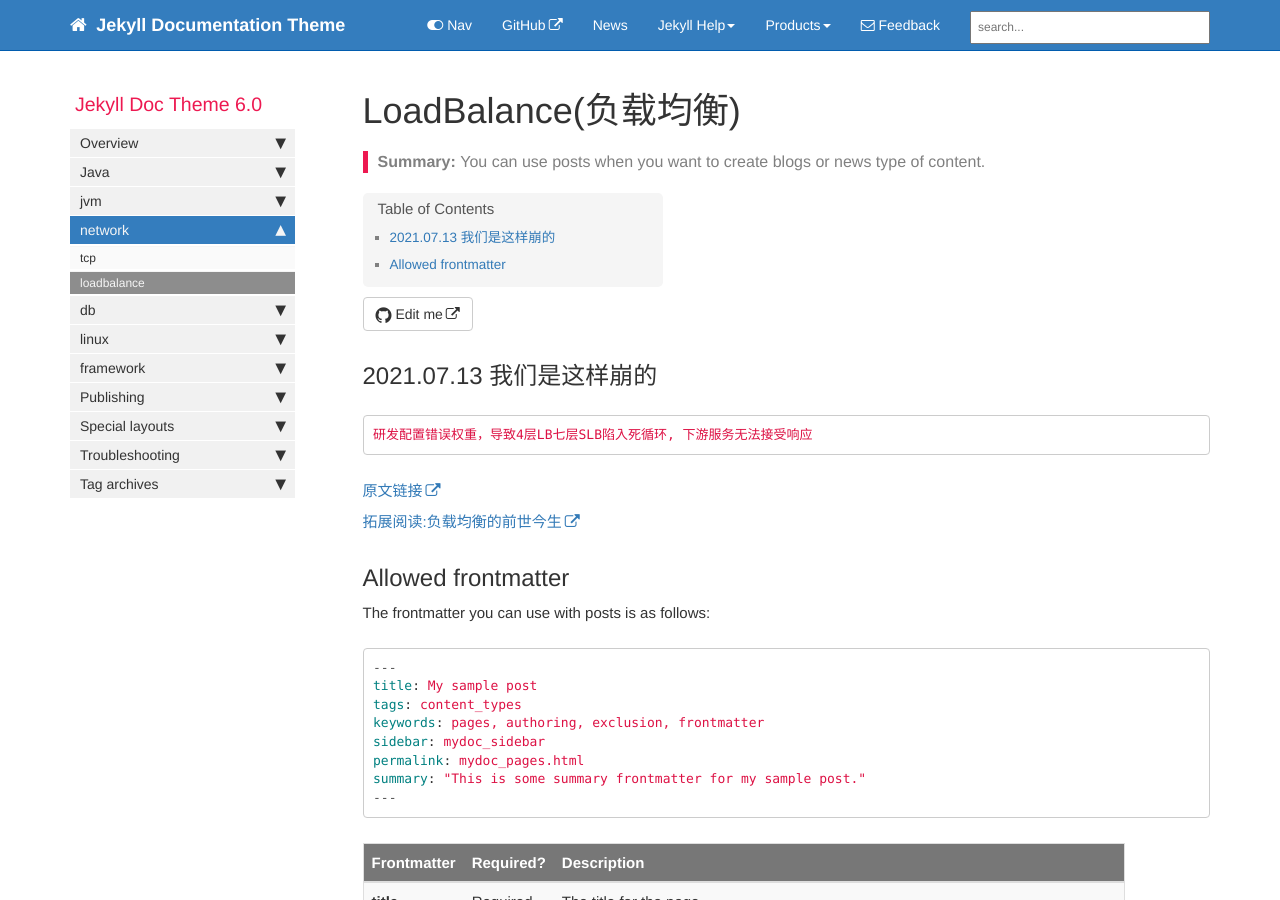
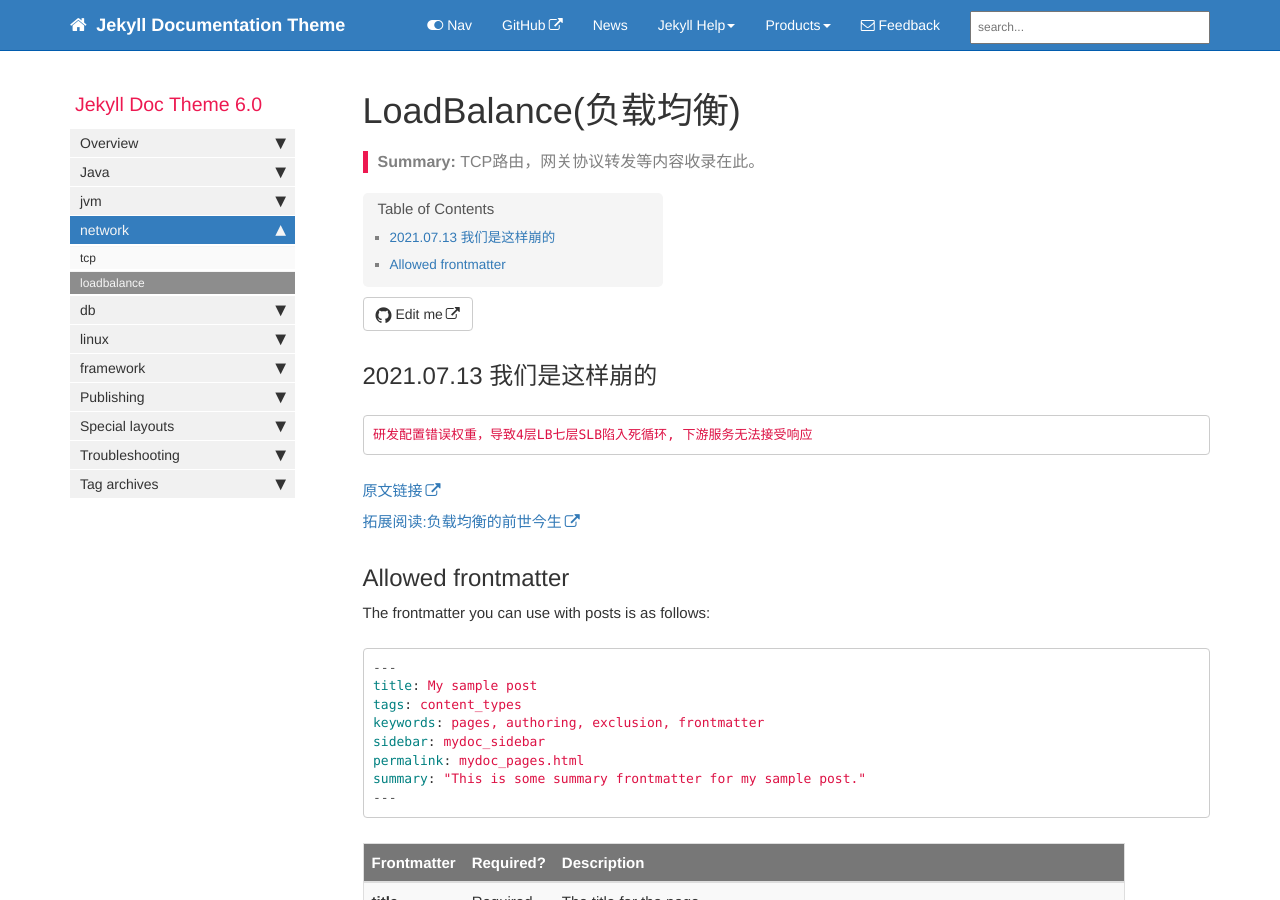
Before and after one commit to sustbeckham/reunion, a Jekyll site: the page built from pages/mydoc/mydoc_posts.md, in a window 1280 px wide and 900 px high. Built offline with Jekyll 4.4.1, drawn with Linux system fonts in a browser that asks for light colours; comment, search, counter and statistics services are not loaded.

Commit message:
Update mydoc_posts.md

```diff
--- a/pages/mydoc/mydoc_posts.md
+++ b/pages/mydoc/mydoc_posts.md
@@ -3,7 +3,7 @@ title: LoadBalance(负载均衡)
 tags: [getting_started, formatting, content_types]
 keywords: posts, blog, news, authoring, exclusion, frontmatter
 last_updated: Feb 25, 2016
-summary: "You can use posts when you want to create blogs or news type of content."
+summary: "TCP路由，网关协议转发等内容收录在此。"
 sidebar: mydoc_sidebar
 permalink: mydoc_posts.html
 folder: network
```
